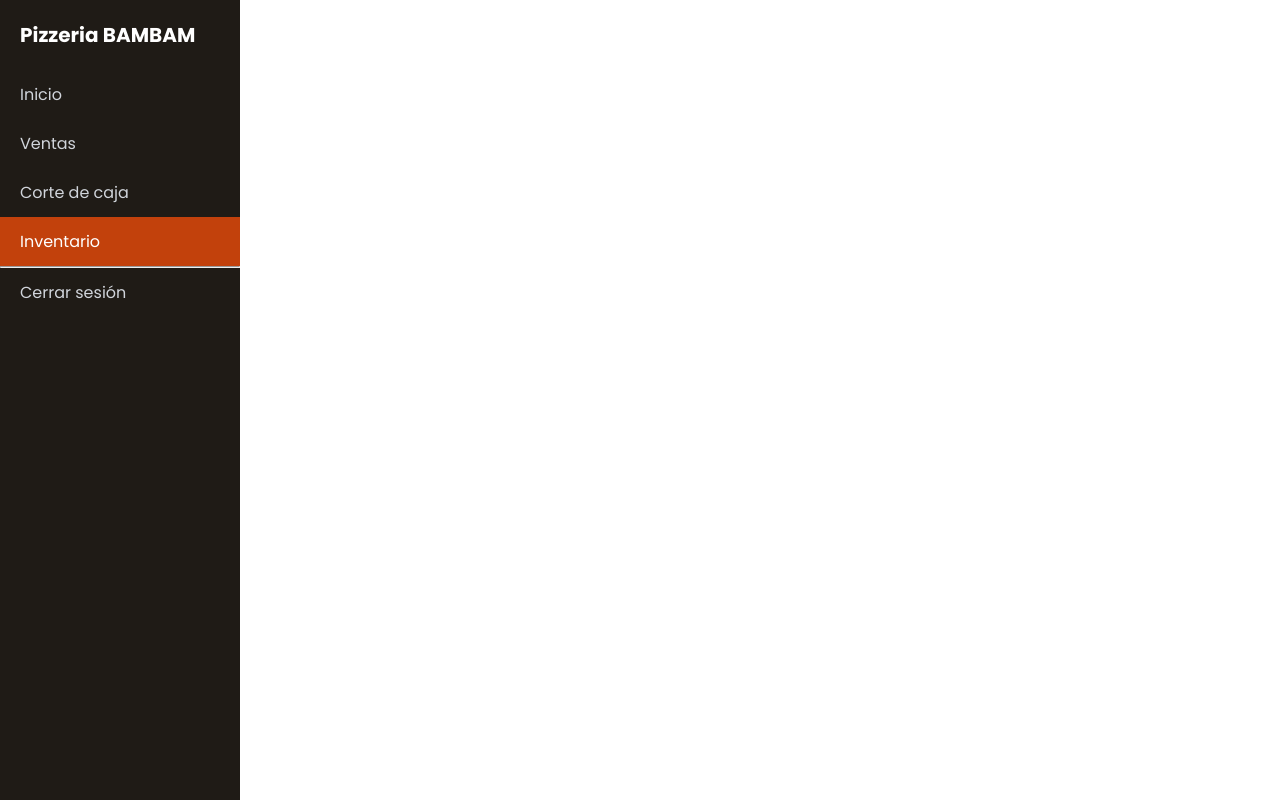
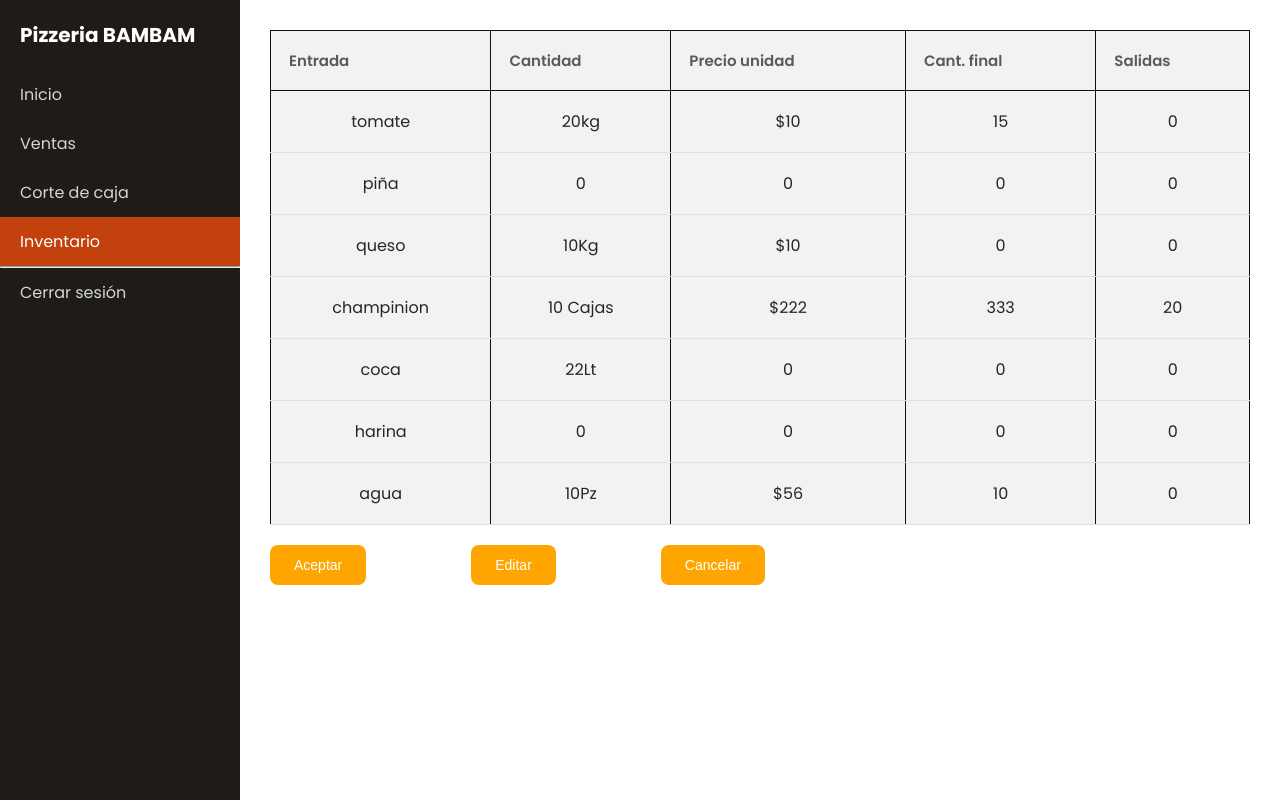
Before and after one commit to JKevinTH/Sistema_BamBam, a PHP site: page /transacciones.html in a window 1280 px wide. Run offline with PHP 8.4, Linux system fonts and the light colour scheme.

Commit message:
actualizacion

```diff
--- a/BamBam/transacciones.css
+++ b/BamBam/transacciones.css
@@ -48,3 +48,59 @@ body {
   margin-left: 240px;
   padding: 30px;
 }
+
+.tabla_inventario{
+  width: 100%;
+  border-collapse: collapse;
+  text-align: left;
+}
+
+.tabla_inventario thead {
+  background-color: #e7ded4;
+}
+
+.tabla_inventario th {
+  padding: 18px;
+  font-size: 15px;
+  font-weight: 600;
+  color: #5f5956;
+}
+
+.tabla_inventario td {
+  padding: 18px;
+  text-align: left;
+  color: #292524;
+  border-bottom: 1px solid #e7ded4;
+}
+.tabla_inventario td {
+  padding: 18px;
+  text-align: center;
+  color: #292524;
+}
+
+th, td{
+  padding: 10px;
+  background-color: #f2f2f2;
+  border: 1px solid #111010;
+}
+.contenedor-botones{
+  display: flex; /*activa la fila automatica*/
+  gap: 105px; /*este crea la separacion entre los botones*/
+  margin-top: 20px; /* y este hace que el boton este abajo de la taabla*/
+}
+.button{
+
+  background-color: orange;
+  color:#ffffff;
+  font-size: 14px;
+  font-family: sans-serif;
+  padding: 12px 24px;
+  border: none;
+  border-radius: 8px;
+  cursor: pointer;
+  transition: background-color 0.3s easy;
+
+}
+.button:hover{
+  background-color: #f0e796;
+}
--- a/BamBam/transacciones.html
+++ b/BamBam/transacciones.html
@@ -1,11 +1,13 @@
 <!DOCTYPE html>
 <html lang="es">
+
 <head>
     <meta charset="UTF-8">
     <meta name="viewport" content="width=device-width, initial-scale=1.0">
     <title>Document</title>
-    <link rel="stylesheet" href="ventas.css">
+    <link rel="stylesheet" href="transacciones.css">
 </head>
+
 <body>
 
     <header>
@@ -21,8 +23,8 @@
             <hr>
 
             <div class="menu_inferior">
-                <a href="login/login.html" class="cerrar-sesion">
-                Cerrar sesión
+                <a href="#" class="cerrar-sesion">
+                    Cerrar sesión
                 </a>
             </div>
 
@@ -31,8 +33,79 @@
     </header>
 
     <main class="contenido">
+        <section class="tabla_contenedor">
+            <table class="tabla_inventario">
+                <thead>
+                    <tr>
+                        <th>Entrada</th>
+                        <th>Cantidad</th>
+                        <th>Precio unidad</th>
+                        <th>Cant. final</th>
+                        <th>Salidas</th>
+                    </tr>
+                </thead>
+                <tr>
+                    <td>tomate</td>
+                    <td>20kg</td>
+                    <td>$10</td>
+                    <td>15</td>
+                    <td>0</td>
+                </tr>
+                <tr>
+                    <td>piña</td>
+                    <td>0</td>
+                    <td>0</td>
+                    <td>0</td>
+                    <td>0</td>
+                </tr>
+                <tr>
+                    <td>queso</td>
+                    <td>10Kg</td>
+                    <td>$10</td>
+                    <td>0</td>
+                    <td>0</td>
+                </tr>
+                <tr>
+                    <td>champinion</td>
+                    <td>10 Cajas</td>
+                    <td>$222</td>
+                    <td>333</td>
+                    <td>20</td>
+                </tr>
+                <tr>
+                    <td>coca</td>
+                    <td>22Lt</td>
+                    <td>0</td>
+                    <td>0</td>
+                    <td>0</td>
+                </tr>
+                <tr>
+                    <td>harina</td>
+                    <td>0</td>
+                    <td>0</td>
+                    <td>0</td>
+                    <td>0</td>
+                </tr>
+                <tr>
+                    <td>agua</td>
+                    <td>10Pz</td>
+                    <td>$56</td>
+                    <td>10</td>
+                    <td>0</td>
+                </tr>
+
+
+
+            </table>
+        </section>
+        <div class="contenedor-botones">
+            <button class="button">Aceptar </button>
+            <button class="button">Editar </button>
+            <button class="button">Cancelar </button>
+        </div>
 
     </main>
 
 </body>
+
 </html>
```
